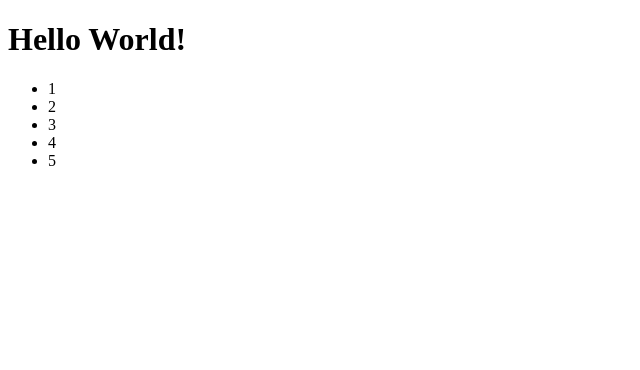
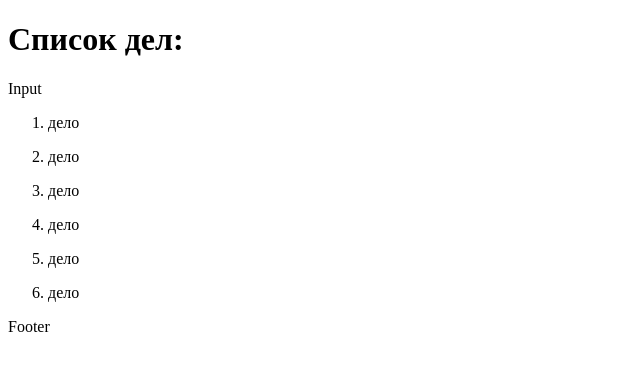
Before and after one commit to zabudskaya/todo, a React (Create React App) app: page / in a window 1280 px wide. Shown: the top 370 px of the page, without its empty margins (0-640 px from the left). Built offline with nearby package versions, Linux system fonts and the light colour scheme.

Commit message:
modified index

```diff
--- a/src/App.js
+++ /dev/null
@@ -1,17 +0,0 @@
-import React from 'react';
-
-const  ItemList = () => (
-    <ul>
-      <li>1</li>
-      <li>2</li>
-      <li>3</li>
-      <li>4</li>
-      <li>5</li>
-    </ul>
-);
-const App = () => ( <div>
-  <h1>Hello World!</h1>
-  <ItemList/>
-</div>);
-
-export default App;
--- /dev/null
+++ b/src/components/App/App.js
@@ -0,0 +1,15 @@
+import React from 'react';
+import ItemList from '../ItemList/ItemList';
+import Footer from "../Footer/Footer";
+import InputItem from "../InputItem/InputItem";
+
+const App = () => (
+    <div>
+        <h1>Список дел:</h1>
+        <InputItem />
+        <ItemList/>
+        <Footer/>
+    </div>
+);
+
+export default App;
--- /dev/null
+++ b/src/components/Footer/Footer.js
@@ -0,0 +1,5 @@
+import React from 'react';
+
+const Footer = () => (<p>Footer</p>);
+
+export default Footer;
--- /dev/null
+++ b/src/components/InputItem/InputItem.js
@@ -0,0 +1,5 @@
+import React from 'react';
+
+const InputItem = () => (<p>Input</p>);
+
+export default InputItem;
--- /dev/null
+++ b/src/components/Item/Item.js
@@ -0,0 +1,5 @@
+import React from 'react';
+
+const Item = () => (<p>дело</p>);
+
+export default Item;
--- /dev/null
+++ b/src/components/ItemList/ItemList.js
@@ -0,0 +1,13 @@
+import React from 'react';
+import Item from '../Item/Item';
+
+const ItemList = () => (<ol>
+    <li> <Item/> </li>
+    <li> <Item/> </li>
+    <li> <Item/> </li>
+    <li> <Item/> </li>
+    <li> <Item/> </li>
+    <li> <Item/> </li>
+</ol>);
+
+export default ItemList;
--- a/src/index.js
+++ b/src/index.js
@@ -1,5 +1,5 @@
 import React from 'react';
 import ReactDOM from 'react-dom';
-import App from './App';
+import App from './components/App/App';
 
 ReactDOM.render( <App/>, document.getElementById('root'));
```
